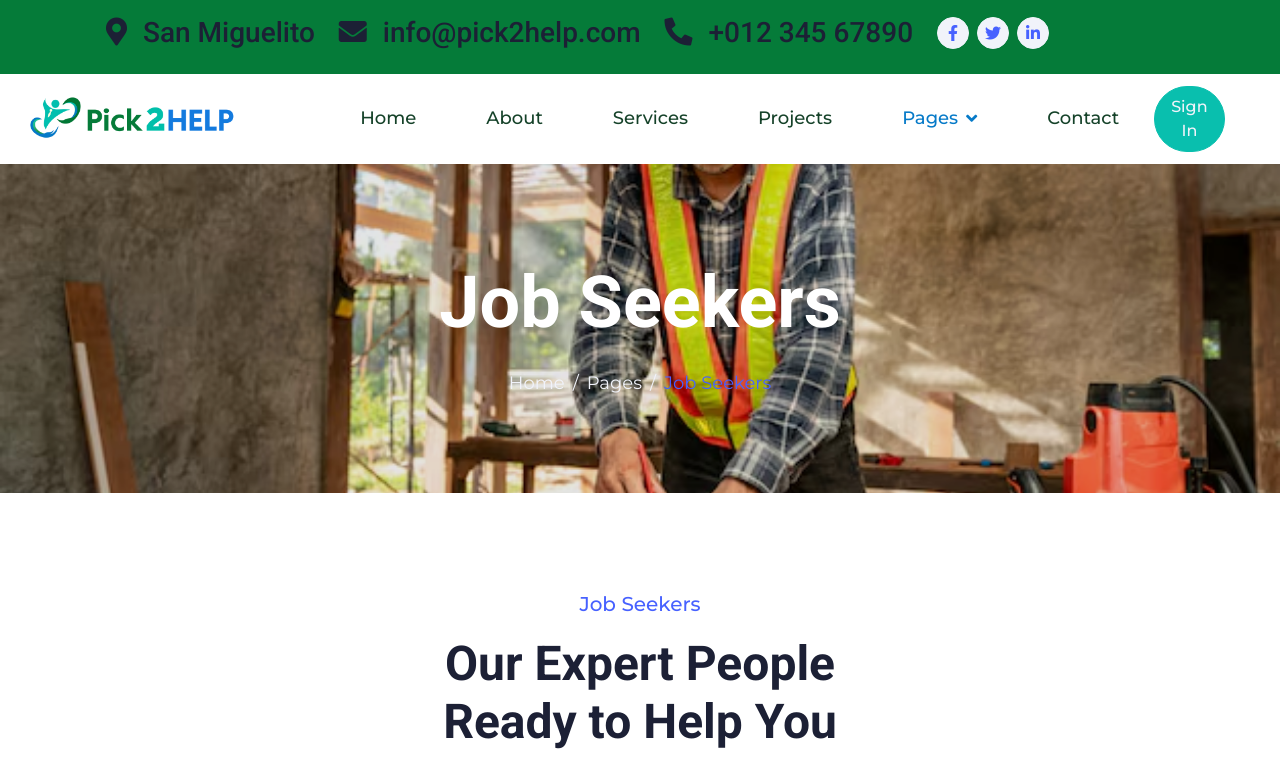
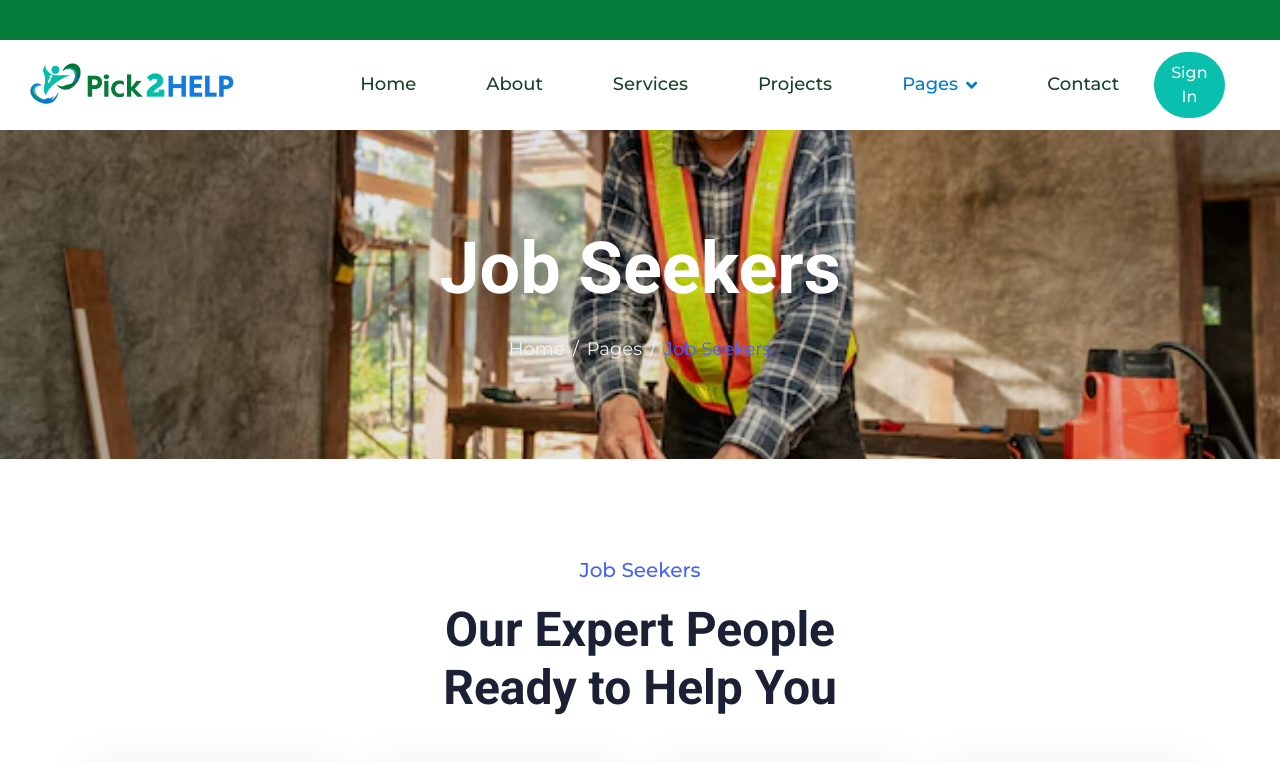
Before and after one commit to ItsMarlizCerrud/Pick2HELPWeb, a plain HTML site: page team.html in a window 1280 px wide. Shown: the top 762 px of the page. Drawn offline with nearby package versions, Linux system fonts and the light colour scheme.

Commit message:
changes i didnt have

```diff
--- a/team.html
+++ b/team.html
@@ -47,13 +47,6 @@
                 <h2 class= "img/icon/P2HLogo.png" >
                 </a>
                 <div class="ms-auto d-flex align-items-center">
-                    <small class="ms-4"><i class="fa fa-map-marker-alt me-3"></i>San Miguelito</small>
-                    <small class="ms-4"><i class="fa fa-envelope me-3"></i>info@pick2help.com</small>
-                    <small class="ms-4"><i class="fa fa-phone-alt me-3"></i>+012 345 67890</small>
-                    <div class="ms-3 d-flex">
-                        <a class="btn btn-sm-square btn-light text-primary rounded-circle ms-2" href=""><i class="fab fa-facebook-f"></i></a>
-                        <a class="btn btn-sm-square btn-light text-primary rounded-circle ms-2" href=""><i class="fab fa-twitter"></i></a>
-                        <a class="btn btn-sm-square btn-light text-primary rounded-circle ms-2" href=""><i class="fab fa-linkedin-in"></i></a>
                     </div>
 
                 </a>
```
Also changed, not shown: quote.html (+0 -5 lines).
